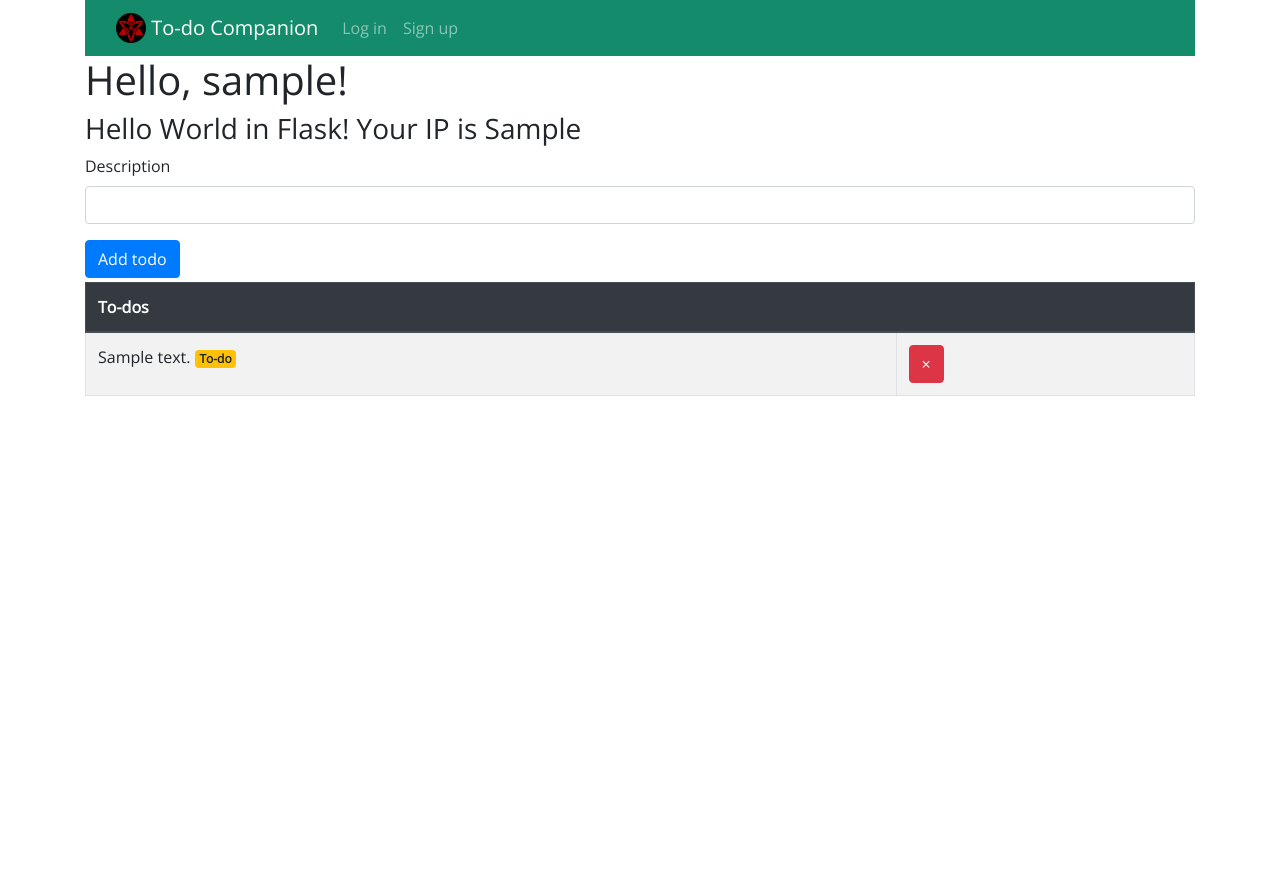
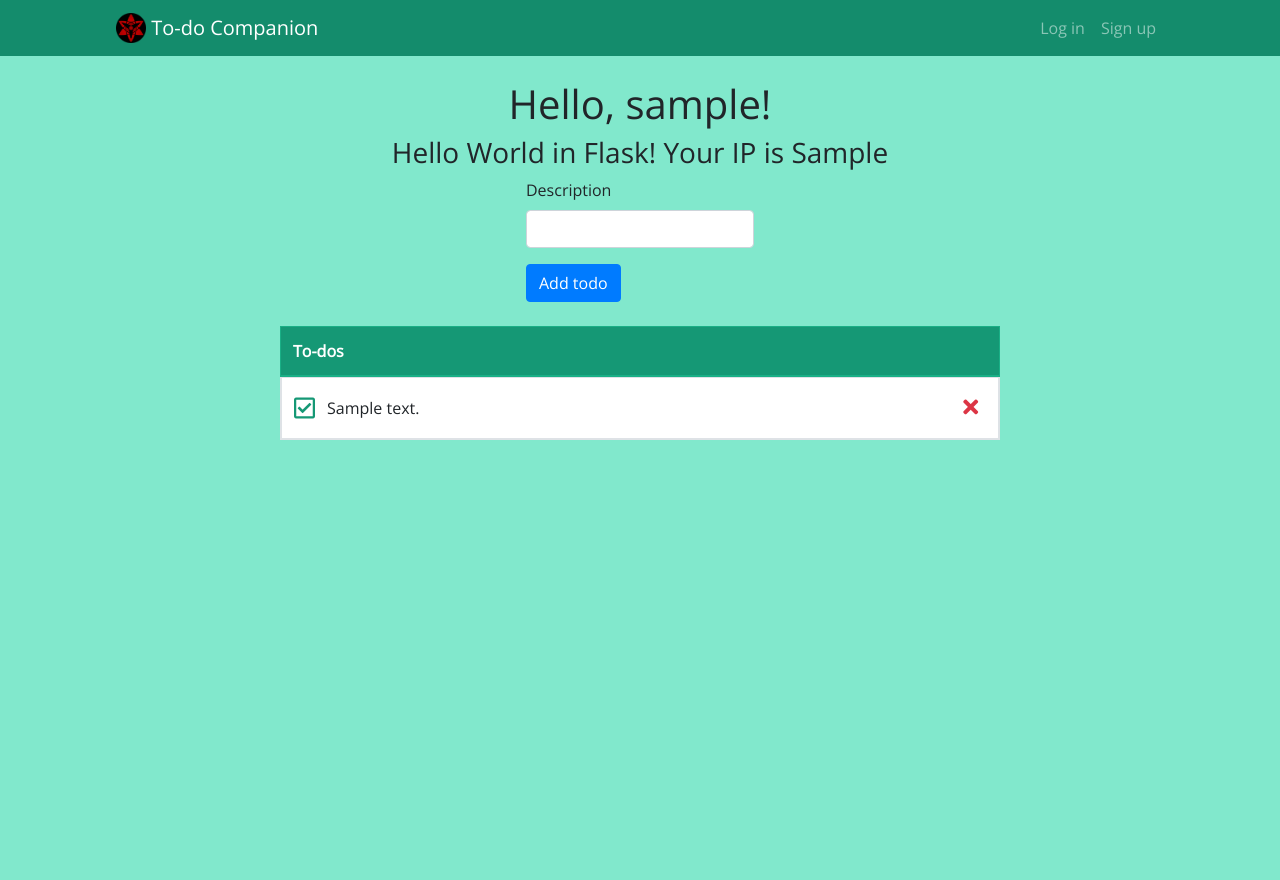
Before and after one commit to mgonnav/todo-companion, a Flask app: template app/templates/home.html in a window 1280 px wide. Before the commit the page ends 396 px from the top, so only its background shows below. Run offline with Flask 2, Linux system fonts and the light colour scheme; the template is opened without the code that fills it: values that come from a table or form of the project are taken from there, most other values are stand-ins (such as "Sample title", 1, 10 or a date in 2020); some libraries are stand-ins or nearby versions.

Commit message:
Improved home page. Aligned items on navbar on left and right. Added links from login to signup and vice versa

```diff
--- a/app/static/css/auth.css
+++ b/app/static/css/auth.css
@@ -14,13 +14,16 @@ body {
 
 .form_container {
   margin: 0 10px;
+  text-align: center;
 }
 
+.signup_container,
 .login_container {
   flex-direction: column;
   padding: 0 1rem;
 }
 
+.signup_btn,
 .login_btn {
   width: 100%;
   background-image: linear-gradient(to right, #159875 0%, #1aaf86 50%, #61d4b3 100%);
@@ -36,6 +39,7 @@ body {
   border-radius: 10px;
 }
 
+.signup_btn:hover,
 .login_btn:hover {
   background-position: right center;
 }
--- /dev/null
+++ b/app/static/css/home.css
@@ -0,0 +1,39 @@
+#hero {
+
+}
+
+.table .thead-dark th {
+  background-color: #159875;
+  border-color: #1aaf86;
+}
+
+.checkbox_logo {
+  color: #159875;
+  font-size: 1.5em;
+  margin: 0;
+  margin-right: 0.5em;
+}
+
+.button_delete {
+  color: #dc3545;
+  font-size: 1.35em;
+  border-style: none;
+  background-color: transparent;
+  padding: 0;
+  margin-left: 20px;
+}
+
+.main_table_delete_btn {
+  justify-self: end;
+  padding-right: 0.5em;
+}
+
+.todo_table_item {
+  background-color: #fff;
+}
+
+@media screen and (min-width: 768px) {
+  #todo_table_container {
+    width: 720px;
+  }
+}
--- a/app/static/css/main.css
+++ b/app/static/css/main.css
@@ -4,6 +4,7 @@ body {
   padding: 0;
   height: 100%;
   font-family: 'Open Sans', sans-serif;
+  background-color: #81e8cc;
 }
 
 img {
@@ -14,6 +15,7 @@ img {
   cursor: pointer;
 }
 
+#nav_area,
 .navbar {
   background-color: #148c6c !important;
 }
--- a/app/static/css/signup.css
+++ b/app/static/css/signup.css
@@ -14,7 +14,7 @@
   .user_card {
     width: 720px;
   }
-  .login_container {flex-direction: row;}
+  .signup_container {flex-direction: row;}
   #planning_img_card {
     width: 355px;
     height: 266px;
--- a/app/templates/base.html
+++ b/app/templates/base.html
@@ -18,11 +18,11 @@
   {% endblock %}
 </head>
 <body>
-  <div class="container-lg h-100">
-    {% block navbar %}
-      {% include "navbar.html" %}
-    {% endblock %}
+  {% block navbar %}
+    {% include "navbar.html" %}
+  {% endblock %}
 
+  <div class="container h-100">
     {% for category, message in get_flashed_messages(with_categories=true) %}
       <div class="alert alert-{{ category }} alert-dismissible">
         {{ message }}
--- a/app/templates/home.html
+++ b/app/templates/home.html
@@ -6,12 +6,19 @@
 Home
 {% endblock %}
 
+{% block styles %}
+  {{ super() }}
+  <link rel="stylesheet" href="{{ url_for('static', filename='css/home.css') }}" type="text/css" media="all">
+{% endblock %}
+
 {% block content %}
+  <div id="hero" class="d-flex flex-column align-items-center mt-4">
     <h1>Hello, {{ username }}!</h1>
     <h3>Hello World in Flask! Your IP is {{ user_ip }}</h3>
+    {{ render_form(todo_form, form_type='inline', button_map={'submit': 'primary'}) }}
+  </div>
 
-  {{ render_form(todo_form, form_type='inline', button_map={'submit': 'primary'}) }}
-
+  <div id="todo_table_container" class="mx-auto mt-4">
     <table class="table table-striped table-hover table-bordered mt-1">
       <thead class="thead-dark">
         <tr>
@@ -24,4 +31,5 @@ Home
         {% endfor %}
       </tbody>
     </table>
+  </div>
 {% endblock %}
--- a/app/templates/login.html
+++ b/app/templates/login.html
@@ -41,6 +41,7 @@ Login
               <input id="submit" class="btn login_btn" type="submit" name="submit" value="Log in">
             </div>
           </form>
+          <a href="{{ url_for('auth.signup') }}">Don't have an account? Sign up!</a>
         </div>
         <div id="planning_img_card"></div>
       </div>
--- a/app/templates/macros.html
+++ b/app/templates/macros.html
@@ -1,21 +1,22 @@
 {% macro render_todo(todo) %}
 <tr>
-  <td>
-    {{ todo.to_dict()['description'] }}
-    <form style="display:none;" class="form form-inline" style="display:inline;" action="{{ url_for('update', todo_id=todo.id)}}" method="POST">
-      <button type="submit" id="update_todo_{{ todo.id }}"></button>
-    </form>
-    {% if todo.to_dict()['done'] %}
-      <label for="update_todo_{{ todo.id }}" class="badge badge-info clickable">Done</label>
-    {% else %}
-      <label for="update_todo_{{ todo.id }}" class="badge badge-warning clickable">To-do</label>
-    {% endif %}
-  </td>
+  <td class="todo_table_item d-flex align-items-center justify-content-between">
+    <div class="d-flex align-items-center main_table_data">
+      {% if todo.to_dict()['done'] %}
+        <label for="update_todo_{{ todo.id }}" class="clickable checkbox_logo"><i class="fas fa-check-square"></i></label>
+      {% else %}
+        <label for="update_todo_{{ todo.id }}" class="clickable checkbox_logo"><i class="far fa-check-square"></i></label>
+      {% endif %}
 
-  <td>
-    <form class="form form-inline" action="{{ url_for('delete', todo_id=todo.id) }}" method="POST">
-      <button class="btn btn-danger" type="submit">
-        &times;
+      {{ todo.to_dict()['description'] }}
+      <form style="display:none;" class="form form-inline" style="display:inline;" action="{{ url_for('update', todo_id=todo.id)}}" method="POST">
+        <button type="submit" id="update_todo_{{ todo.id }}"></button>
+      </form>
+    </div>
+
+    <form class="form form-inline main_table_delete_btn" action="{{ url_for('delete', todo_id=todo.id) }}" method="POST">
+      <button class="button_delete" type="submit">
+        <i class="fas fa-times"></i>
       </button>
     </form>
   </td>
--- a/app/templates/navbar.html
+++ b/app/templates/navbar.html
@@ -1,3 +1,5 @@
+<div id="nav_area">
+  <div class="container">
     <nav class="navbar navbar-expand-lg navbar-dark bg-dark">
       <div class="container-fluid">
         <a class="navbar-brand" href="">
@@ -8,25 +10,32 @@
           <span class="navbar-toggler-icon"></span>
         </button>
         <div class="collapse navbar-collapse" id="navbarSupportedContent">
-      <ul class="navbar-nav me-auto mb-2 mb-lg-0">
           {% if current_user.is_authenticated %}
+          <ul class="navbar-nav mr-auto">
             <li class="nav-item">
               <a class="nav-link" href="{{ url_for('index') }}">Go to index</a>
             </li>
             <li class="nav-item">
               <a class="nav-link" href="https://mgonnav.com" target="_blank">mgonnav</a>
             </li>
+          </ul>
+          <ul class="navbar-nav ml-auto">
             <li class="nav-item">
               <a class="nav-link" href="{{ url_for('auth.logout') }}">Log out</a>
             </li>
+          </ul>
           {% else %}
+          <ul class="navbar-nav ml-auto">
             <li class="nav-item">
               <a class="nav-link" href="{{ url_for('auth.login') }}">Log in</a>
             </li>
             <li class="nav-item">
               <a class="nav-link" href="{{ url_for('auth.signup') }}">Sign up</a>
             </li>
+          </ul>
           {% endif %}
         </div>
       </div>
     </nav>
+  </div>
+</div>
```
Also changed, not shown: app/templates/signup.html (+5 -4 lines). Lines whose indentation alone changed are shown as unchanged.
